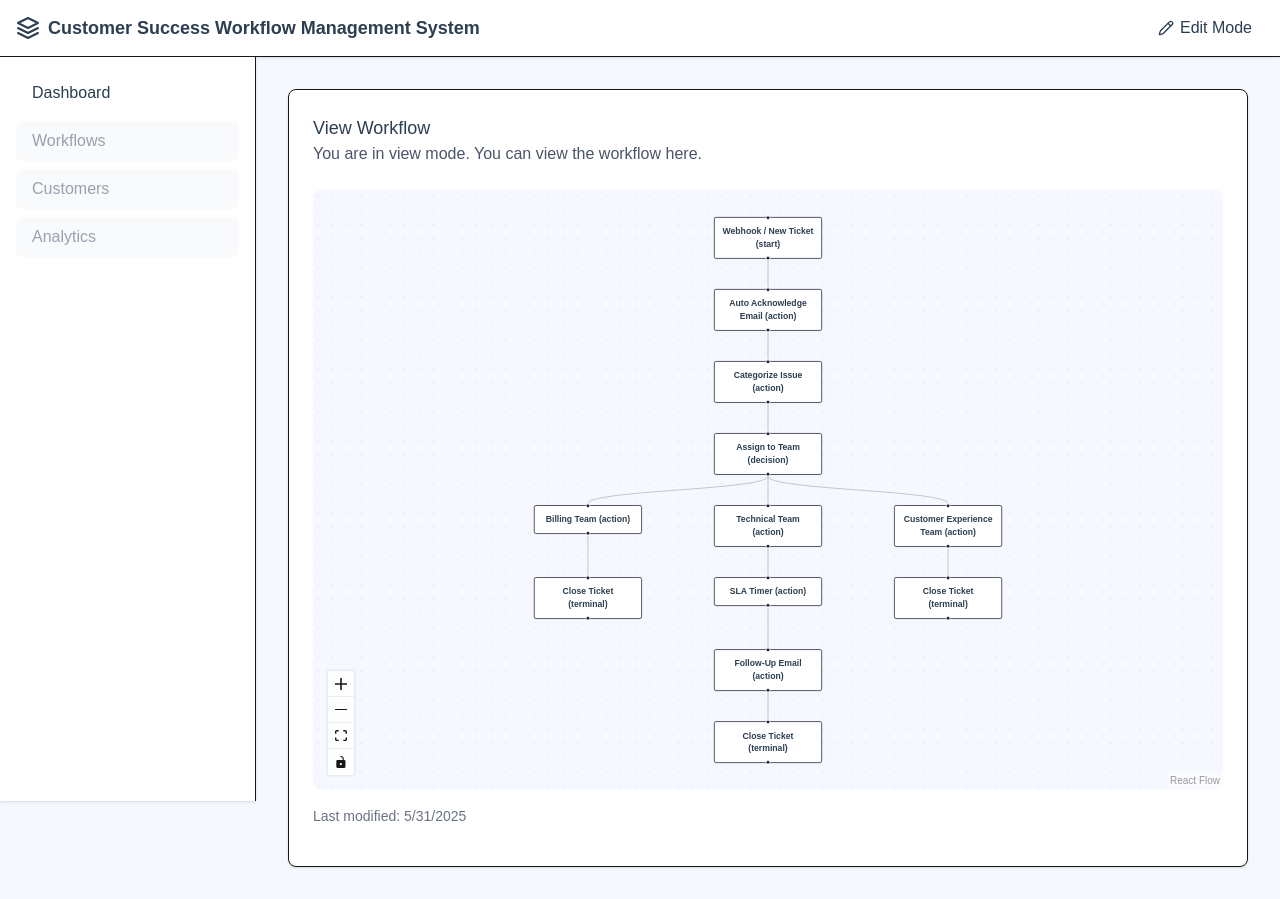
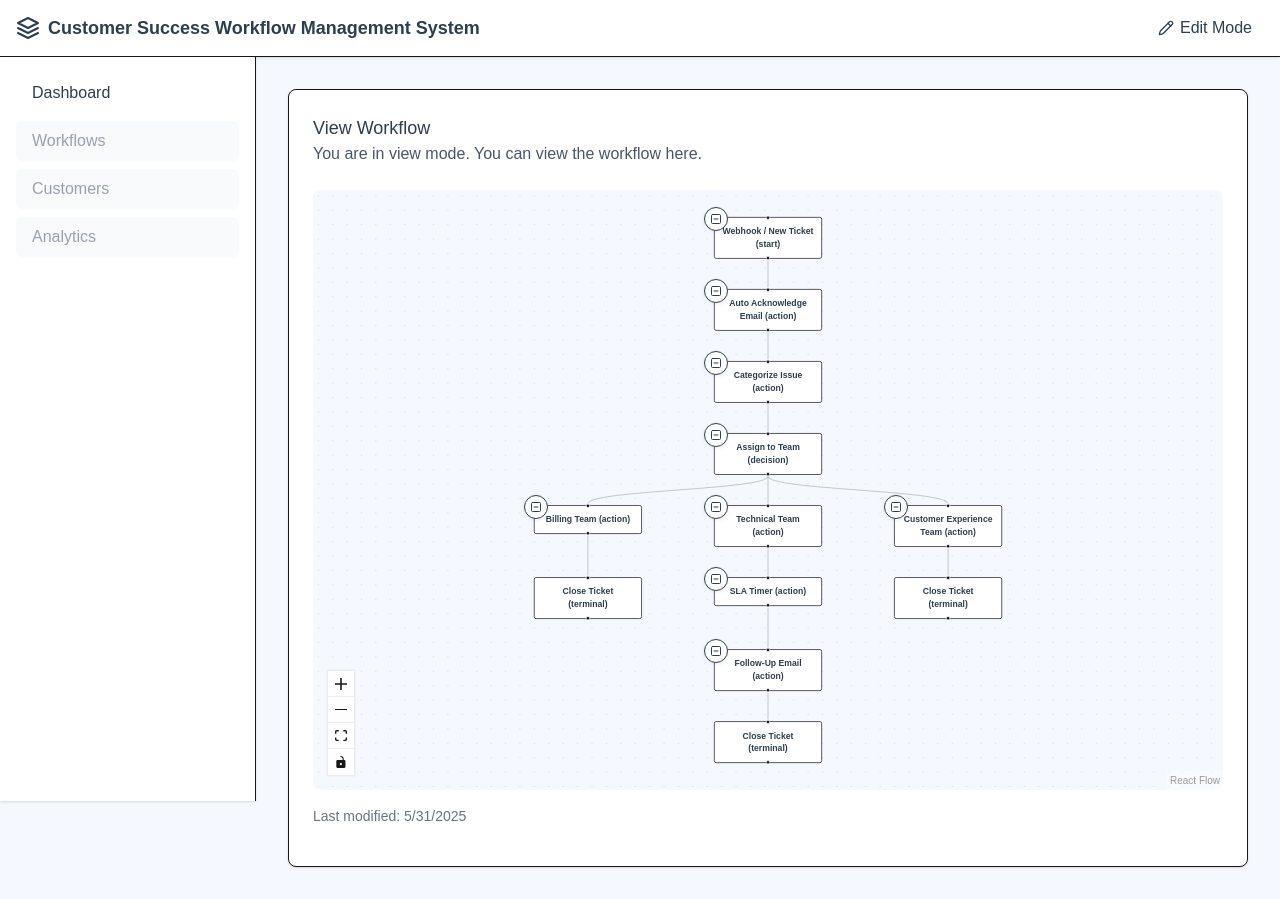
Before and after one commit to niiischall/customer-success-mgmt, a Next.js app: page / in a window 1280 px wide. Built offline with nearby package versions, Linux system fonts and the light colour scheme.

Commit message:
feat: add collapse/expand button

```diff
--- a/app/components/WorkflowDiagram.tsx
+++ b/app/components/WorkflowDiagram.tsx
@@ -1,23 +1,63 @@
 'use client';
 
 import React, { useMemo, useState, useCallback, useRef, useEffect } from 'react';
-import { ReactFlow, Background, Controls, Node, NodeMouseHandler, OnNodesChange, applyNodeChanges, NodeChange, ReactFlowInstance } from '@xyflow/react';
+import { ReactFlow, Background, Controls, Node, NodeMouseHandler, OnNodesChange, applyNodeChanges, NodeChange, ReactFlowInstance, Edge } from '@xyflow/react';
 import '@xyflow/react/dist/style.css';
 import { CUSTOMER_SUCCESS_WORKFLOW } from '../constants/workflow';
 import NodeDetailsModal from './NodeDetailsModal';
-import { Settings2 } from 'lucide-react';
+import { Settings2, MinusSquare, PlusSquare } from 'lucide-react';
 import { treeToFlow } from '../utils';
+
+function getDescendantIds(nodeId: string, nodes: Node[], edges: Edge[]): Set<string> {
+  const descendants = new Set<string>();
+  function dfs(id: string) {
+    edges.forEach(edge => {
+      if (edge.source === id) {
+        descendants.add(edge.target);
+        dfs(edge.target);
+      }
+    });
+  }
+  dfs(nodeId);
+  return descendants;
+}
 
 export default function WorkflowDiagram({ isEditMode = false }: { isEditMode?: boolean }) {
   const reactFlowWrapper = useRef<HTMLDivElement>(null);
   const [reactFlowInstance, setReactFlowInstance] = useState<ReactFlowInstance | null>(null);
   const { nodes: initialNodes, edges: initialEdges } = useMemo(() => treeToFlow(CUSTOMER_SUCCESS_WORKFLOW), []);
   const [nodes, setNodes] = useState<Node[]>(initialNodes);
-  const [edges, setEdges] = useState<any[]>(initialEdges);
+  const [edges, setEdges] = useState<Edge[]>(initialEdges);
   const [selectedNode, setSelectedNode] = useState<{ id: string; label: string; type?: string } | null>(null);
   const [modalPos, setModalPos] = useState<{ x: number; y: number } | null>(null);
   const [editMode, setEditMode] = useState(false);
   const [editNodeId, setEditNodeId] = useState<string | null>(null);
+  const [collapsedNodeIds, setCollapsedNodeIds] = useState<Set<string>>(new Set());
+
+  // Collapse/expand logic
+  const toggleCollapse = (nodeId: string) => {
+    setCollapsedNodeIds(prev => {
+      const newSet = new Set(prev);
+      if (newSet.has(nodeId)) {
+        newSet.delete(nodeId);
+      } else {
+        newSet.add(nodeId);
+      }
+      return newSet;
+    });
+  };
+
+  // Compute visible nodes/edges based on collapsedNodeIds
+  const visibleDescendants = useMemo(() => {
+    const hidden = new Set<string>();
+    collapsedNodeIds.forEach(id => {
+      getDescendantIds(id, nodes, edges).forEach(did => hidden.add(did));
+    });
+    return hidden;
+  }, [collapsedNodeIds, nodes, edges]);
+
+  const visibleNodes = nodes.filter(n => !visibleDescendants.has(n.id));
+  const visibleEdges = edges.filter(e => !visibleDescendants.has(e.source) && !visibleDescendants.has(e.target));
 
   const onNodeClick: NodeMouseHandler = useCallback((event, node) => {
     setSelectedNode({ id: String(node.id), label: String(node.data.label as string), type: node.data.type as string });
@@ -89,8 +129,8 @@ export default function WorkflowDiagram({ isEditMode = false }: { isEditMode?: b
   return (
     <div ref={reactFlowWrapper} style={{ width: '100%', height: 600, background: '#f5f8ff', borderRadius: 8, position: 'relative' }}>
       <ReactFlow
-        nodes={nodes}
-        edges={edges}
+        nodes={visibleNodes}
+        edges={visibleEdges}
         fitView
         onNodeClick={onNodeClick}
         onNodesChange={onNodesChange}
@@ -99,16 +139,18 @@ export default function WorkflowDiagram({ isEditMode = false }: { isEditMode?: b
         <Background />
         <Controls />
       </ReactFlow>
-      {isEditMode && reactFlowInstance && nodes.map((node) => {
+      {reactFlowInstance && visibleNodes.map((node) => {
         const pos = nodeScreenPositions[node.id];
         if (!pos) return null;
+        const isTerminal = String(node.data.label).includes('terminal');
         return (
+          <React.Fragment key={node.id}>
+            {isEditMode && (
               <button
-            key={node.id}
                 style={{
                   position: 'absolute',
-              left: pos.x + 100, // offset to right of node
-              top: pos.y - 10, // offset above node
+                  left: pos.x + 100,
+                  top: pos.y - 10,
                   zIndex: 10,
                   background: '#fff',
                   border: '1px solid #2c3e50',
@@ -129,6 +171,35 @@ export default function WorkflowDiagram({ isEditMode = false }: { isEditMode?: b
               >
                 <Settings2 color='#2c3e50' size={12} />
               </button>
+            )}
+            {!isTerminal && (
+              <button
+                style={{
+                  position: 'absolute',
+                  left: pos.x - 10,
+                  top: pos.y - 10,
+                  zIndex: 10,
+                  background: '#fff',
+                  border: '1px solid #2c3e50',
+                  borderRadius: '50%',
+                  width: 24,
+                  height: 24,
+                  display: 'flex',
+                  alignItems: 'center',
+                  justifyContent: 'center',
+                  boxShadow: '0 1px 4px rgba(0,0,0,0.08)',
+                  cursor: 'pointer',
+                }}
+                onClick={e => {
+                  e.stopPropagation();
+                  toggleCollapse(node.id);
+                }}
+                title={collapsedNodeIds.has(node.id) ? 'Expand Subtree' : 'Collapse Subtree'}
+              >
+                {collapsedNodeIds.has(node.id) ? <PlusSquare color='#2c3e50' size={12} /> : <MinusSquare color='#2c3e50' size={12} />}
+              </button>
+            )}
+          </React.Fragment>
         );
       })}
       <NodeDetailsModal
```
Lines whose indentation alone changed are shown as unchanged.
